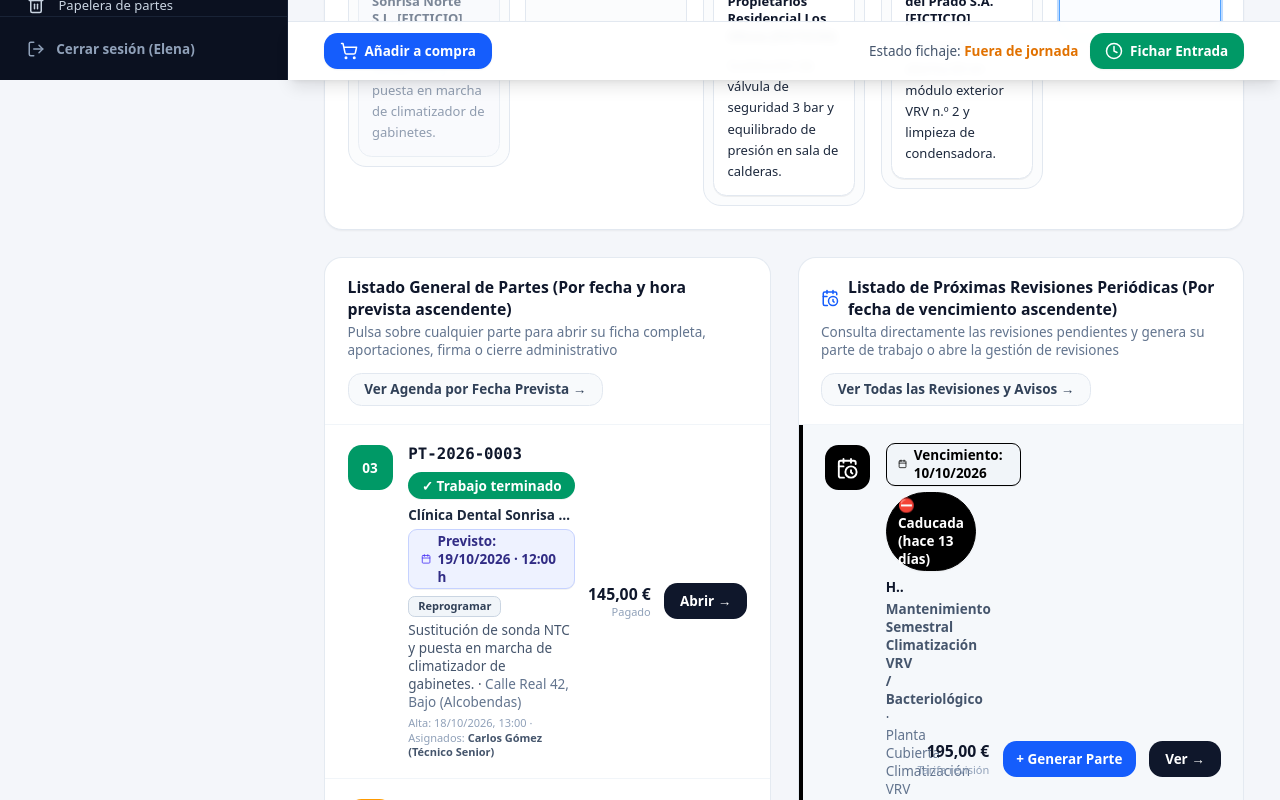
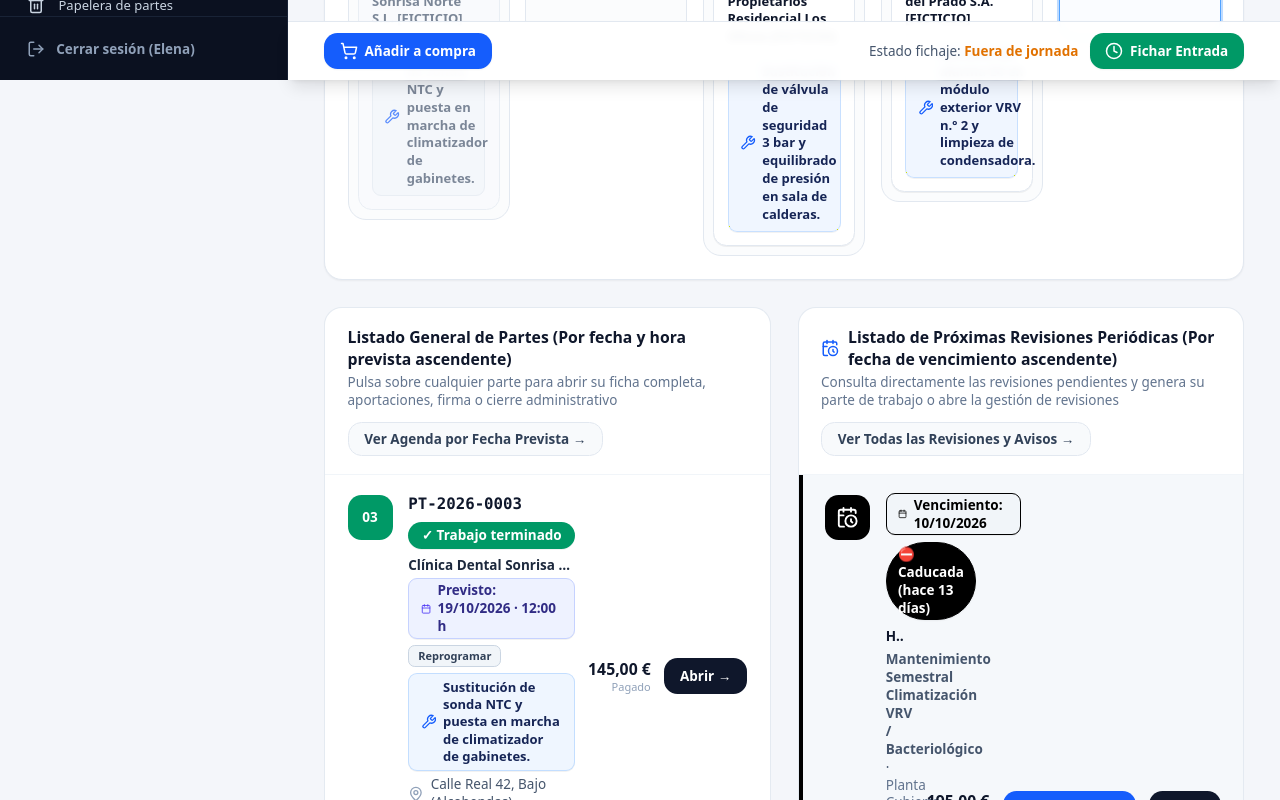
Before and after one commit to jugarbar666/app-partes-trabajo, a React (Vite) app: page / in a window 1280 px wide. Shown: the part 720-1520 px from the top of the page. Built offline with nearby package versions, Linux system fonts and the light colour scheme.

Commit message:
feat: destacar visualmente los trabajos a realizar con pastilla distintiva e icono en el listado general de partes

```diff
--- a/src/App.tsx
+++ b/src/App.tsx
@@ -29,6 +29,8 @@ import {
   ArrowRight,
   ChevronLeft,
   ChevronRight,
+  Wrench,
+  MapPin,
 } from 'lucide-react';
 import { defaultBackend } from './services/backendEngine';
 import { WorkOrder, WorkOrderAssignment } from './types/domain';
@@ -903,14 +905,19 @@ const MainApplicationContent: React.FC = () => {
                             {wo.snapshot_customer_name}
                           </div>
 
-                          {/* Trabajo a realizar */}
+                          {/* Trabajo a realizar destacado */}
                           <div
-                            className={`text-xs sm:text-[13px] font-medium leading-relaxed ${
-                              finished ? 'text-slate-500' : 'text-slate-800'
+                            className={`text-xs sm:text-[13px] font-bold leading-snug px-2.5 py-1.5 rounded-lg border transition ${
+                              finished
+                                ? 'bg-slate-100 text-slate-600 border-slate-200'
+                                : 'bg-blue-50/90 text-blue-950 border-blue-200/80 shadow-2xs'
                             }`}
                             title={wo.planned_work}
                           >
-                            {wo.planned_work}
+                            <span className="flex items-center gap-1.5">
+                              <Wrench className="w-3.5 h-3.5 text-blue-600 shrink-0" />
+                              <span className="break-words">{wo.planned_work}</span>
+                            </span>
                           </div>
                         </div>
                       );
@@ -1799,9 +1806,18 @@ const MainApplicationContent: React.FC = () => {
                                       </button>
                                     )}
                                   </div>
-                                  <div className="text-slate-600">
-                                    {wo.planned_work} ·{' '}
-                                    <span className="text-slate-500">
+                                  {/* Trabajo a realizar destacado */}
+                                  <div className="pt-0.5">
+                                    <span className="inline-flex items-center gap-1.5 px-2.5 py-1 rounded-lg bg-blue-50 border border-blue-200/90 text-blue-950 font-bold text-xs sm:text-[13px] shadow-2xs">
+                                      <Wrench className="w-3.5 h-3.5 text-blue-600 shrink-0" />
+                                      <span>{wo.planned_work}</span>
+                                    </span>
+                                  </div>
+
+                                  {/* Dirección de la instalación / servicio */}
+                                  <div className="text-xs text-slate-600 flex items-center gap-1.5">
+                                    <MapPin className="w-3.5 h-3.5 text-slate-400 shrink-0" />
+                                    <span>
                                       {wo.snapshot_address_line} ({wo.snapshot_city})
                                     </span>
                                   </div>
```
